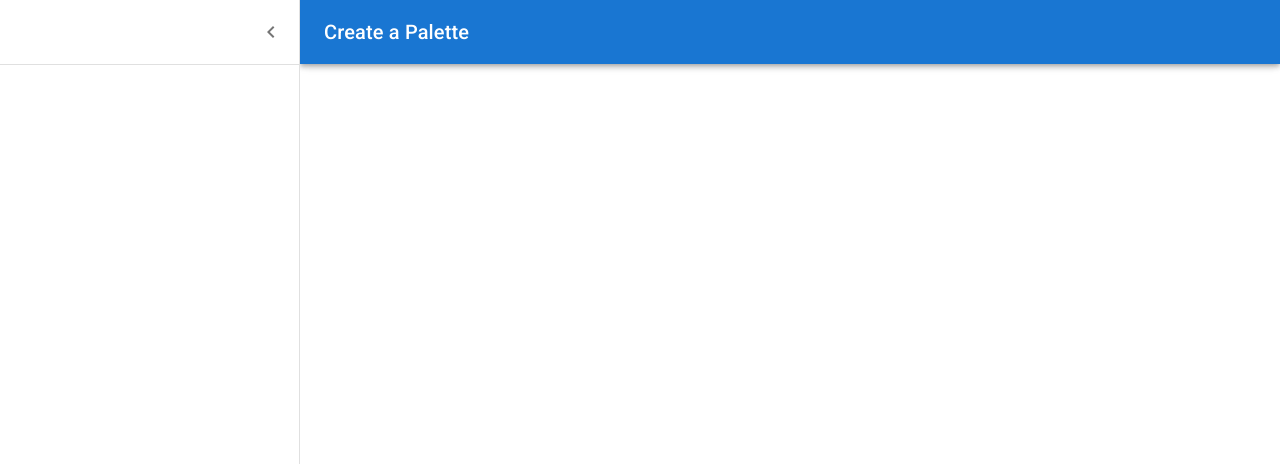
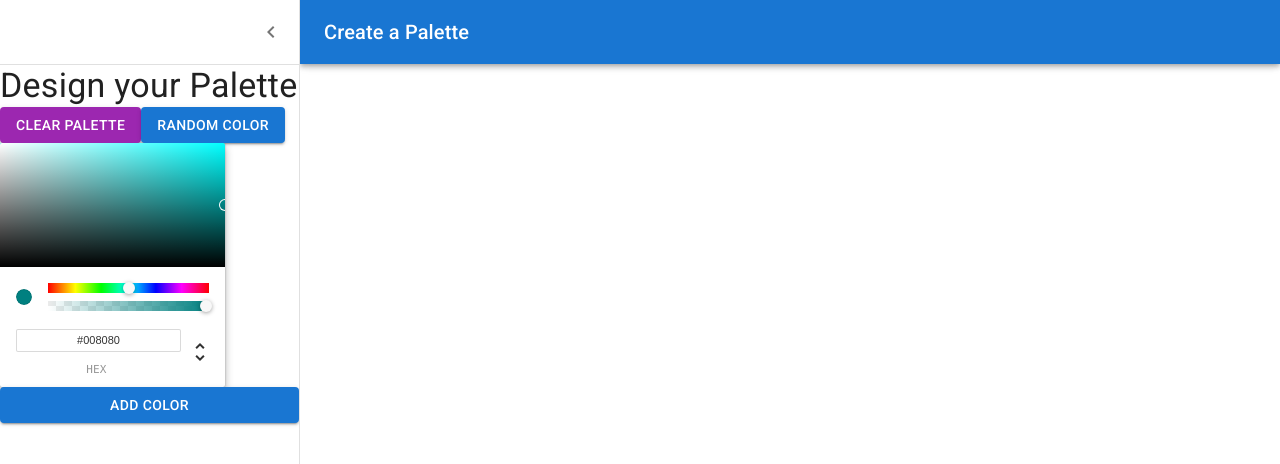
Before and after one commit to Rowee13/hue-box-app, a React (Create React App) app: page /palette/new in a window 1280 px wide. Shown: the top 464 px of the page. Built offline with nearby package versions, Linux system fonts and the light colour scheme.

Commit message:
Add ChromePicker and Buttons to Drawer

```diff
--- a/package.json
+++ b/package.json
@@ -14,6 +14,7 @@
     "chroma-js": "^2.4.2",
     "rc-slider": "^10.0.1",
     "react": "^18.2.0",
+    "react-color": "^2.18.1",
     "react-copy-to-clipboard": "^5.1.0",
     "react-dom": "^18.2.0",
     "react-router-dom": "^6.4.3",
--- a/src/components/NewPaletteForm.js
+++ b/src/components/NewPaletteForm.js
@@ -11,6 +11,10 @@ import IconButton from "@mui/material/IconButton";
 import MenuIcon from "@mui/icons-material/Menu";
 import ChevronLeftIcon from "@mui/icons-material/ChevronLeft";
 import ChevronRightIcon from "@mui/icons-material/ChevronRight";
+// import Stack from "@mui/material/Stack";
+import Button from "@mui/material/Button";
+import { ChromePicker } from "react-color";
+
 // import List from "@mui/material/List";
 // import ListItem from "@mui/material/ListItem";
 // import ListItemButton from "@mui/material/ListItemButton";
@@ -70,6 +74,7 @@ const DrawerHeader = styled("div")(({ theme }) => ({
 
 const NewPaletteForm = () => {
   const [open, setOpen] = useState(true);
+  const [color, setColor] = useState("#008080");
   const theme = useTheme();
 
   const handleDrawerOpen = () => {
@@ -78,6 +83,10 @@ const NewPaletteForm = () => {
 
   const handleDrawerClose = () => {
     setOpen(false);
+  };
+
+  const handleColorChange = (newColor) => {
+    setColor(newColor.hex);
   };
 
   return (
@@ -122,6 +131,22 @@ const NewPaletteForm = () => {
           </IconButton>
         </DrawerHeader>
         <Divider />
+        <Typography variant="h4">Design your Palette</Typography>
+        <div>
+          <Button variant="contained" color="secondary">
+            Clear Palette
+          </Button>
+          <Button variant="contained" color="primary">
+            Random Color
+          </Button>
+        </div>
+        <ChromePicker
+          color={color}
+          onChange={(newColor) => handleColorChange(newColor)}
+        />
+        <Button variant="contained" color="primary">
+          ADD COLOR
+        </Button>
       </Drawer>
       <Main open={open}>
         <DrawerHeader />
```
Also changed, not shown: 1 other file (tests, documents, lock files or other folders).
